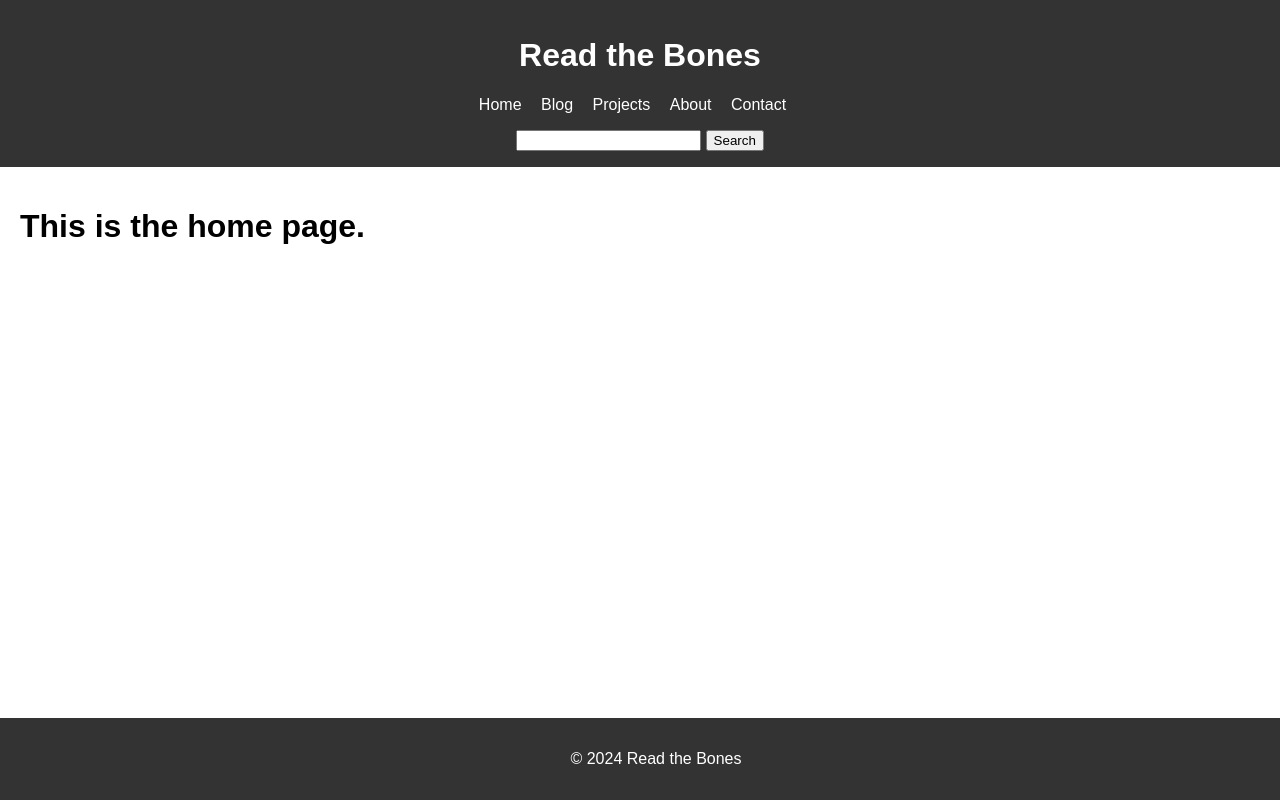
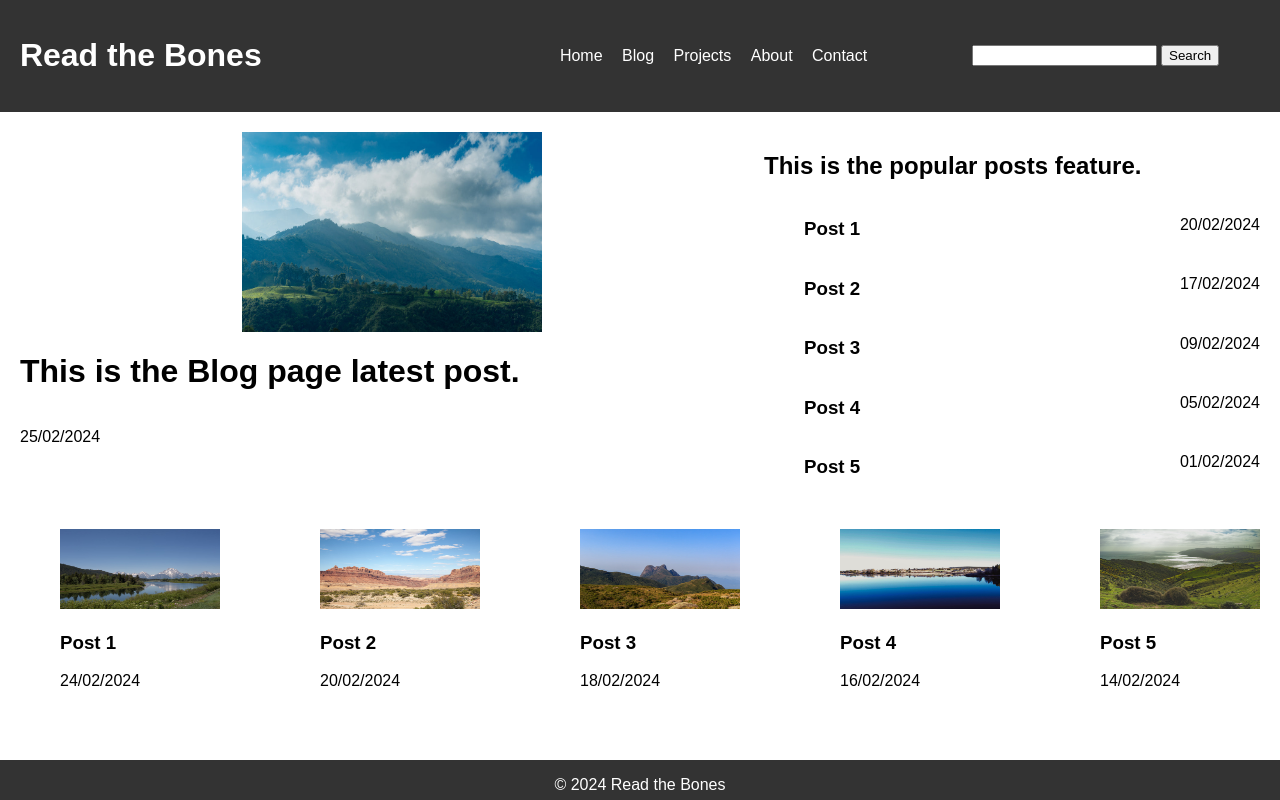
Before and after one commit to Bones1335/read-the-bones, a Flask app: page / in a window 1280 px wide. Run offline with Flask 3, Linux system fonts and the light colour scheme.

Commit message:
create basic hardcoded home page layout that displays latest, popular, and recent blog posts

```diff
--- a/static/styles.css
+++ b/static/styles.css
@@ -1,5 +1,6 @@
 :root {
     --hdr-ftr-text-color: #fff;
+    --hdr-ftr-background-color: #333;
 }
 
 body {
@@ -8,11 +9,30 @@ body {
     padding: 0;
 }
 
+#page-container {
+    position: relative;
+    min-height: 100vh;
+}
+
 header {
-    background-color: #333;
+    display: grid;
+    grid-template-columns: repeat(5, 1fr);
+    grid-template-areas: "logo . nav nav nav";
+    background-color: var(--hdr-ftr-background-color);
     color: var(--hdr-ftr-text-color);
     text-align: center;
     padding: 1em;
+}
+
+header h1 {
+    grid-area: logo;
+}
+
+nav {
+    display: flex;
+    grid-area: nav;
+    justify-content: space-around;
+    align-items: center;
 }
 
 nav ul {
@@ -29,16 +49,61 @@ nav a {
     text-decoration: none;
     color: var(--hdr-ftr-text-color);
 }
+
 main {
     padding: 20px;
+    width: auto;
+}
+
+#blog-container {
+    display: grid;
+    grid-template-columns: repeat(5, 1fr);
+    grid-template-rows: auto;
+    grid-template-areas:
+        "latest latest latest popular popular"
+        "latest latest latest popular popular"
+        "recent recent recent recent recent";
+}
+
+#latest-post {
+    grid-area: latest;
+    display: flex;
+    flex-direction: column;
+}
+
+#latest-post img {
+    align-self: center;
+}
+
+#popular-posts {
+    grid-area: popular;
+}
+
+#popular-posts ul {
+    list-style-type: none;
+}
+
+#popular-posts li {
+    display: flex;
+    justify-content: space-between;
+}
+
+#recent-posts {
+    grid-area: recent;
+}
+
+#recent-posts ul {
+    list-style-type: none;
+    display: flex;
+    justify-content: space-between;
 }
 
 footer {
-    background-color: #333;
+    background-color: var(--hdr-ftr-background-color);
     color: var(--hdr-ftr-text-color);
     text-align: center;
-    padding: 1em;
-    position: fixed;
+    position: absolute;
     bottom: 0;
     width: 100%;
+    height: 2.5rem;
 }
--- a/templates/blog.html
+++ b/templates/blog.html
@@ -2,6 +2,6 @@
 
 {% block body %}
 
-    <h1>This is the Blog page.</h1>
+    <h1>This is the blog page.</h1>
 
 {% endblock %}
--- a/templates/home.html
+++ b/templates/home.html
@@ -2,6 +2,69 @@
 
 {% block body %}
 
-    <h1>This is the home page.</h1>
+    <div id="blog-container">
+        <div id="latest-post">
+            <img src="/static/images/01.jpg" width="300" height="200">
+            <h1>This is the Blog page latest post.</h1>
+            <p>25/02/2024</p>
+        </div>
+
+        <div id="popular-posts">
+            <h2>This is the popular posts feature.</h2>
+            <ul>
+                <li>
+                    <h3>Post 1</h3>
+                    <p>20/02/2024</p>
+                </li>
+                <li>
+                    <h3>Post 2</h3>
+                    <p>17/02/2024</p>
+                </li>
+                <li>
+                    <h3>Post 3</h3>
+                    <p>09/02/2024</p>
+                </li>
+                <li>
+                    <h3>Post 4</h3>
+                    <p>05/02/2024</p>
+                </li>
+                <li>
+                    <h3>Post 5</h3>
+                    <p>01/02/2024</p>
+                </li>
+            </ul>
+        </div>
+
+        <div id="recent-posts">
+            <ul>
+                <li>
+                    <img src="/static/images/02.jpg" style="width:10rem;height:5rem;">
+                    <h3>Post 1</h3>
+                    <p>24/02/2024</p>
+                </li>
+                <li>
+                    <img src="/static/images/03.jpg" style="width:10rem;height:5rem;">
+                    <h3>Post 2</h3>
+                    <p>20/02/2024</p>
+                </li>
+                <li>
+                    <img src="/static/images/04.jpg" style="width:10rem;height:5rem;">
+                    <h3>Post 3</h3>
+                    <p>18/02/2024</p>
+                </li>
+                <li>
+                    <img src="/static/images/05.jpg" style="width:10rem;height:5rem;">
+                    <h3>Post 4</h3>
+                    <p>16/02/2024</p>
+                </li>
+                <li>
+                    <img src="/static/images/06.jpg" style="width:10rem;height:5rem;">
+                    <h3>Post 5</h3>
+                    <p>14/02/2024</p>
+                </li>
+            </ul>
+        </div>
+    </div>
+
 
 {% endblock %}
--- a/templates/index.html
+++ b/templates/index.html
@@ -7,6 +7,7 @@
     <title>Read the Bones</title>
 </head>
 <body>
+    <div id="page-container">
         <header>
             <h1>Read the Bones</h1>
             <nav>
@@ -31,5 +32,6 @@
         <footer>
             <p>&copy; 2024 Read the Bones</p>
         </footer>
+    </div>
 </body>
 </html>
```
Also changed, not shown: static/images/01.jpg (added), static/images/02.jpg (added), static/images/03.jpg (added), static/images/04.jpg (added), static/images/05.jpg (added), static/images/06.jpg (added), 1 other file. Lines whose indentation alone changed are shown as unchanged.
